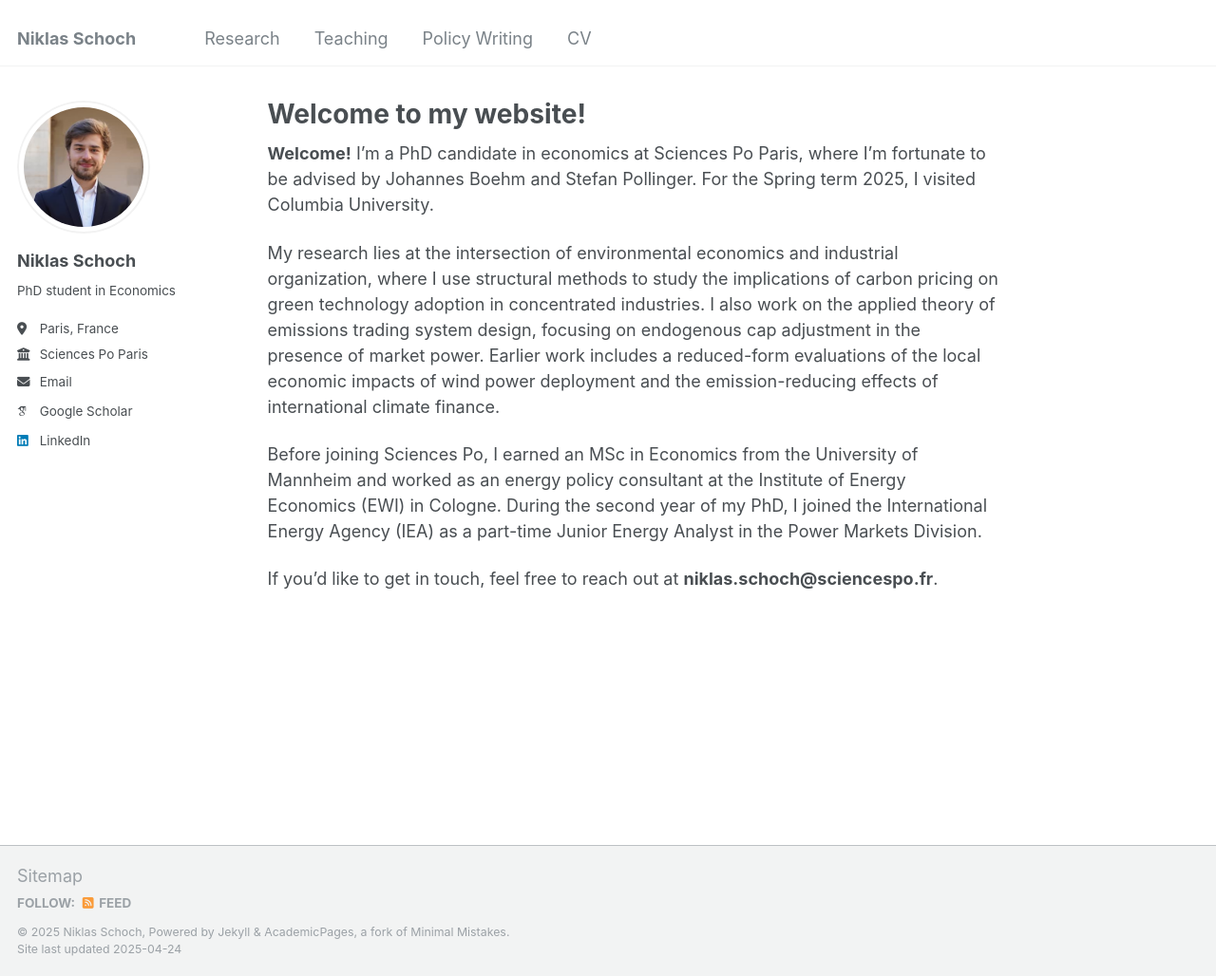
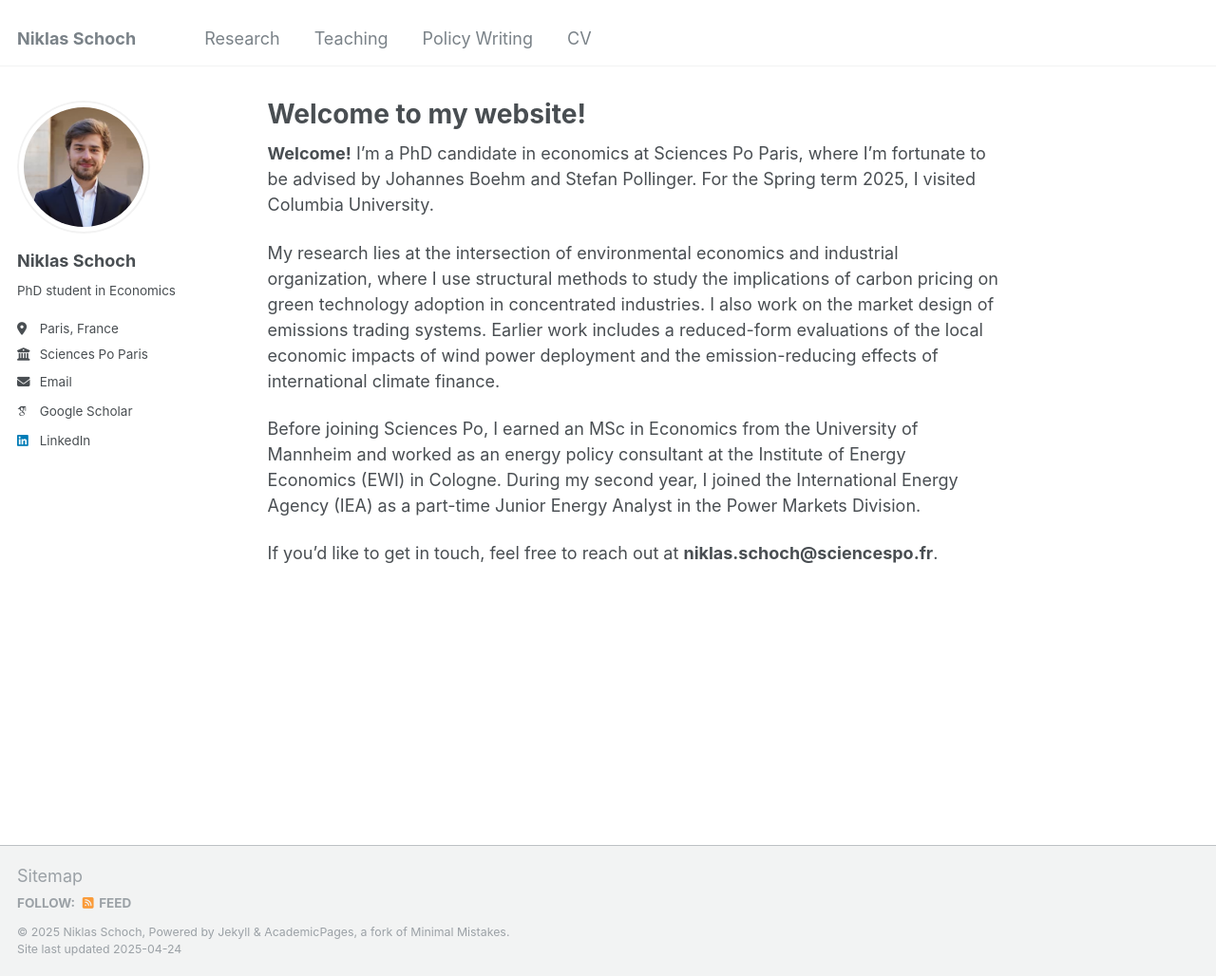
Before and after one commit to niklasschoch/niklasschoch.github.io, a Jekyll site: the page built from _pages/about.md, in a window 1280 px wide and 1028 px high. Shown: the whole window at 95% size. Built offline with Jekyll 4.4.1, drawn with Linux system fonts in a browser that asks for light colours; some web fonts are replaced.

Commit message:
Update about.md
Signed-off-by: niklasschoch <74817881+niklasschoch@users.noreply.github.com>

```diff
--- a/_pages/about.md
+++ b/_pages/about.md
@@ -9,8 +9,8 @@ redirect_from:
 
 **Welcome!** I’m a PhD candidate in economics at Sciences Po Paris, where I’m fortunate to be advised by Johannes Boehm and Stefan Pollinger. For the Spring term 2025, I visited Columbia University.
 
-My research lies at the intersection of environmental economics and industrial organization, where I use structural methods to study the implications of carbon pricing on green technology adoption in concentrated industries. I also work on the applied theory of emissions trading system design, focusing on endogenous cap adjustment in the presence of market power. Earlier work includes a reduced-form evaluations of the local economic impacts of wind power deployment and the emission-reducing effects of international climate finance.
+My research lies at the intersection of environmental economics and industrial organization, where I use structural methods to study the implications of carbon pricing on green technology adoption in concentrated industries. I also work on the market design of emissions trading systems. Earlier work includes a reduced-form evaluations of the local economic impacts of wind power deployment and the emission-reducing effects of international climate finance.
 
-Before joining Sciences Po, I earned an MSc in Economics from the University of Mannheim and worked as an energy policy consultant at the Institute of Energy Economics (EWI) in Cologne. During the second year of my PhD, I joined the International Energy Agency (IEA) as a part-time Junior Energy Analyst in the Power Markets Division.
+Before joining Sciences Po, I earned an MSc in Economics from the University of Mannheim and worked as an energy policy consultant at the Institute of Energy Economics (EWI) in Cologne. During my second year, I joined the International Energy Agency (IEA) as a part-time Junior Energy Analyst in the Power Markets Division.
 
 If you'd like to get in touch, feel free to reach out at **niklas.schoch@sciencespo.fr**.
```
